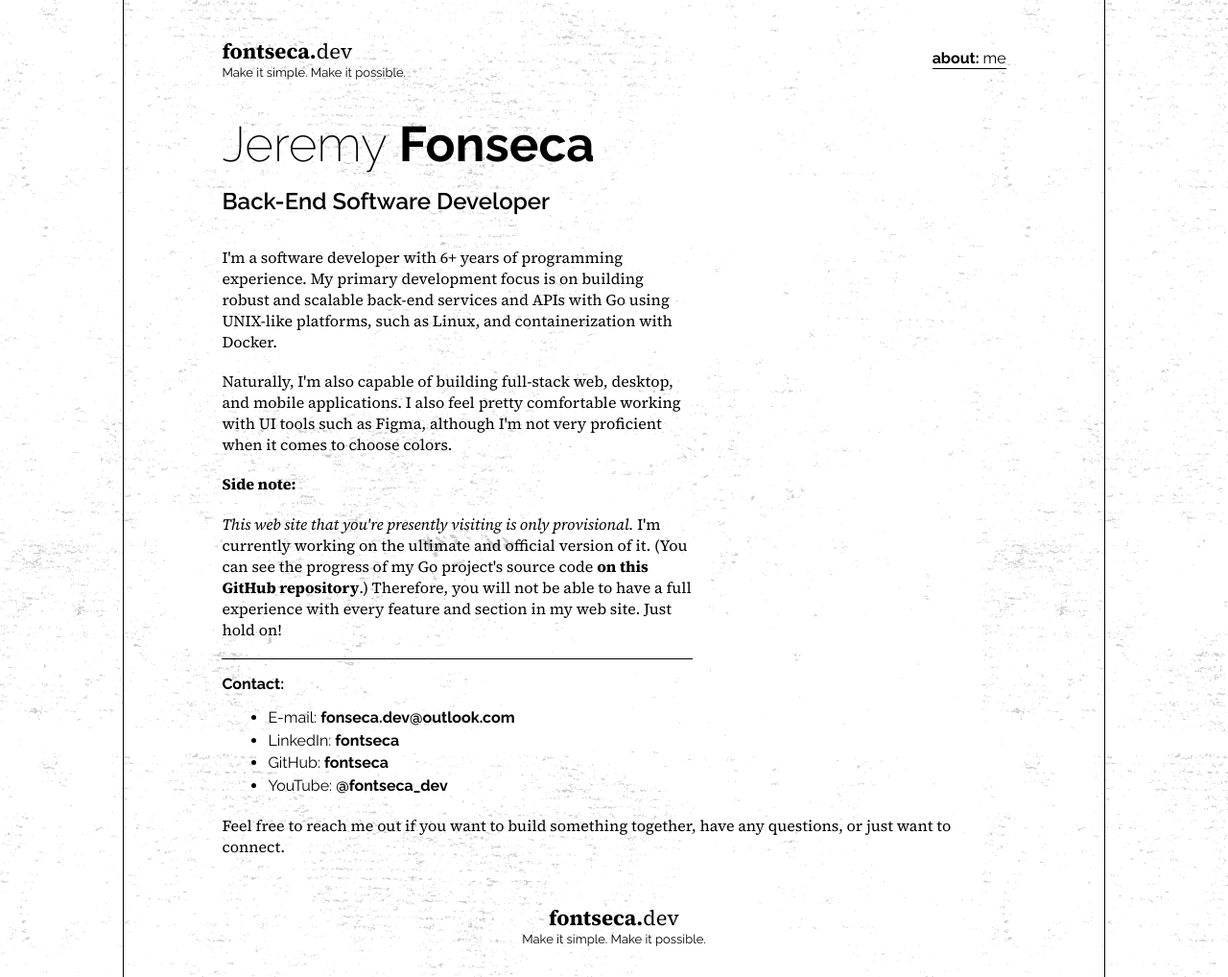
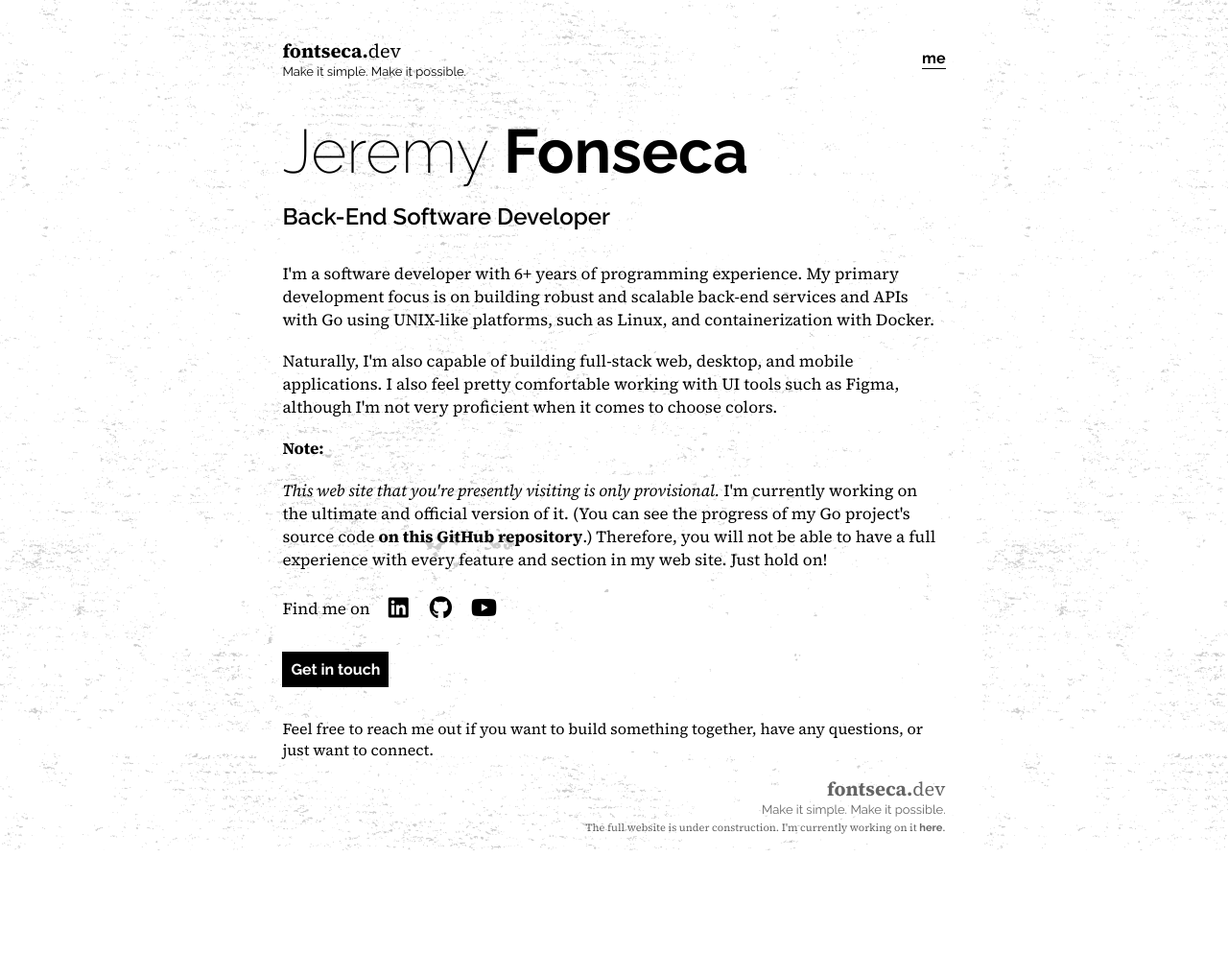
Before and after one commit to fontseca/fontseca, a plain HTML site: page index.html in a window 1280 px wide. Shown: the whole page at 96% size. After the commit the page ends 886 px from the top, so only its background shows below. Drawn offline with Linux system fonts and the light colour scheme.

Commit message:
Update main page.
Signed-off-by: Jeremy Fonseca <fonseca.dev@outlook.com>

```diff
--- a/index.html
+++ b/index.html
@@ -27,6 +27,13 @@
       sizes="16x16"
       href="public/icons/favicon-16x16.png"
     />
+    <link
+      rel="stylesheet"
+      href="https://cdnjs.cloudflare.com/ajax/libs/font-awesome/6.5.1/css/all.min.css"
+      integrity="sha512-DTOQO9RWCH3ppGqcWaEA1BIZOC6xxalwEsw9c2QQeAIftl+Vegovlnee1c9QX4TctnWMn13TZye+giMm8e2LwA=="
+      crossorigin="anonymous"
+      referrerpolicy="no-referrer"
+    />
     <link rel="manifest" href="/public/icons/site.webmanifest" />
     <title>fontseca.dev — me</title>
   </head>
@@ -42,7 +49,7 @@
         <nav class="navigation" id="navigation">
           <ul class="navigation-list">
             <li class="navigation-list-item">
-              <a href="/" class="selected">about: <span>me</span></a>
+              <a href="/" class="selected">me</a>
             </li>
           </ul>
         </nav>
@@ -72,7 +79,7 @@
           </p>
 
           <p>
-            <strong>Side note:</strong>
+            <strong>Note:</strong>
           </p>
 
           <p>
@@ -89,50 +96,31 @@
             >.) Therefore, you will not be able to have a full experience with
             every feature and section in my web site. Just hold on!
           </p>
-
-          <div class="line"></div>
         </section>
 
-        <section class="contact-container">
-          <p><strong>Contact:</strong></p>
-          <ul>
-            <li>
-              <p>
-                E-mail:
-                <a target="_blank" href="mailto:fontseca.dev@outlook.com"
-                  >fonseca.dev@outlook.com</a
-                >
-              </p>
-            </li>
+        <div class="contact-icons-container">
+          <p class="label">Find me on</p>
 
-            <li>
-              <p>
-                LinkedIn:
-                <a target="_blank" href="https://www.linkedin.com/in/fontseca"
-                  >fontseca</a
-                >
-              </p>
-            </li>
+          <div class="contact-icons">
+            <a target="_blank" href="https://www.linkedin.com/in/fontseca">
+              <i class="fa-brands fa-linkedin"></i>
+            </a>
 
-            <li>
-              <p>
-                GitHub:
-                <a target="_blank" href="https://github.com/fontseca"
-                  >fontseca</a
-                >
-              </p>
-            </li>
+            <a target="_blank" href="https://github.com/fontseca">
+              <i class="fa-brands fa-github"></i>
+            </a>
 
-            <li>
-              <p>
-                YouTube:
-                <a target="_blank" href="https://www.youtube.com/@fontseca_dev"
-                  >@fontseca_dev</a
-                >
-              </p>
-            </li>
-          </ul>
-        </section>
+            <a target="_blank" href="https://www.youtube.com/@fontseca_dev">
+              <i class="fa-brands fa-youtube"></i>
+            </a>
+          </div>
+        </div>
+
+        <div class="buttons">
+          <a class="btn filled" href="mailto:fontseca.dev@outlook.com"
+            >Get in touch</a
+          >
+        </div>
 
         <p class="bottom-line">
           Feel free to reach me out if you want to build something together,
@@ -141,9 +129,24 @@
       </main>
 
       <footer class="footer">
-        <div class="logo">
-          <p class="logo-text">fontseca.<span>dev</span></p>
-          <p class="logo-motto">Make it simple. Make it possible.</p>
+        <div class="footer-header">
+          <a href="/">
+            <div class="logo">
+              <p class="logo-text">fontseca.<span>dev</span></p>
+              <p class="logo-motto">Make it simple. Make it possible.</p>
+            </div>
+          </a>
+        </div>
+        <div class="footer-content">
+          <p>
+            The full website is under construction. I'm currently working on it
+            <a
+              href="https://github.com/fontseca/.dev"
+              target="_blank"
+              title="Website's source code"
+              >here</a
+            >.
+          </p>
         </div>
       </footer>
     </div>
--- a/public/stylesheets/stylesheet.css
+++ b/public/stylesheets/stylesheet.css
@@ -6,7 +6,7 @@
 }
 
 body {
-  background-image: url("../images/white-theme-bg.png");
+  background-image: url("../images/wbg.webp");
   background-size: 80%;
   background-attachment: fixed;
   min-height: 100%;
@@ -32,7 +32,7 @@ a:hover {
 }
 
 .logo-text {
-  font-size: 22px;
+  font-size: 20px;
   font-weight: 700;
   font-family: "Source Serif 4", sans-serif;
 }
@@ -46,29 +46,61 @@ a:hover {
   font-size: 13px;
 }
 
+/* Button.  */
+
+.btn {
+  display: inline-block;
+  text-align: center;
+  vertical-align: middle;
+  padding: 0.5rem;
+  background-color: white;
+  color: black;
+  cursor: pointer;
+  border: 1px solid black;
+  text-decoration: none;
+  font-weight: 700;
+  font-family: "Raleway", sans-serif;
+}
+
+.btn:hover {
+  text-decoration: underline;
+}
+
+.btn.filled {
+  background-color: black;
+  color: white;
+}
+
 /* Wrapper.  */
 
 .site-wrapper {
-  width: 80%;
-  min-height: 100vh;
+  width: 54%;
+  max-width: 54rem;
+  min-height: 100%;
   margin: auto;
-  border-left: 1px solid black;
-  border-right: 1px solid black;
-  padding-left: 8%;
-  padding-right: 8%;
-  max-width: 1570px;
   display: block;
+}
+
+@media screen and (max-width: 1120px) {
+  .site-wrapper {
+    width: 70%;
+  }
+}
+
+@media screen and (max-width: 610px) {
+  .site-wrapper {
+    width: 75%;
+  }
 }
 
 @media screen and (max-width: 510px) {
   .site-wrapper {
-    padding-left: 6%;
-    padding-right: 6%;
+    width: 80%;
   }
 }
 
 .main {
-  min-height: 100%;
+  min-height: 76vh;
 }
 
 /* Header and navigation.  */
@@ -134,7 +166,7 @@ a:hover {
 /* Me section.  */
 
 .me-container .name {
-  font-size: clamp(2.5rem, 4vw, 4vw);
+  font-size: clamp(3.5rem, 5vw, 6vw);
   font-weight: 200;
 }
 
@@ -143,9 +175,9 @@ a:hover {
 }
 
 .me-container .job-title {
-  font-size: clamp(1.5rem, 1vw, 1vw);
+  font-size: clamp(1.5rem, 1.5vw, 3vw);
   font-weight: 600;
-  margin-top: 15px;
+  margin-top: 1rem;
 }
 
 .me-container .job-title span {
@@ -156,7 +188,6 @@ a:hover {
 
 .summary-container {
   padding-top: 33px;
-  width: 60%;
 }
 
 @media screen and (max-width: 1120px) {
@@ -170,46 +201,80 @@ a:hover {
 }
 
 .summary-container p {
-  font-size: clamp(16px, 1vw, 1vw);
+  font-family: "Source Serif 4", sans-serif;
+  font-size: 17px;
   margin-bottom: 1.2rem;
-}
-
-.line {
-  background-color: black;
-  width: 100%;
-  height: 1px;
 }
 
 /* Contact section.  */
 
-.contact-container {
-  padding-top: 1rem;
-  padding-bottom: 1rem;
+.contact-icons-container {
+  display: flex;
+  align-items: center;
+  padding-bottom: 1.6rem;
 }
 
-.contact-container ul {
-  padding-left: 3rem;
+.contact-icons-container > p.label {
+  font-family: "Source Serif 4", sans-serif;
+  font-size: 17px;
+  padding-right: 0.6rem;
 }
 
-.contact-container > p:first-child {
-  padding-bottom: 1rem;
+.contact-icons a {
+  display: inline-block;
+  width: 40px;
+  height: 40px;
+  text-align: center;
+  padding: 0.4rem;
+  border: 1px solid transparent;
 }
 
-.contact-container ul li {
-  padding-bottom: 0.3rem;
+.contact-icons a i {
+  font-size: 24px;
+}
+
+.contact-icons a:hover {
+  border: 1px solid black;
+}
+
+.buttons * {
+  margin-right: 1rem;
+}
+
+@media screen and (max-width: 510px) {
+  .buttons {
+    display: flex;
+    flex-wrap: wrap;
+  }
+
+  .buttons * {
+    margin-right: 0;
+    margin-bottom: 1rem;
+    width: 100%;
+  }
 }
 
 .bottom-line {
-  margin-bottom: 1rem;
+  margin-top: 2rem;
   font-family: "Source Serif 4", sans-serif;
 }
 
 /* Footer.  */
 
 .footer {
-  padding-top: 2rem;
-  padding-bottom: 2rem;
-  text-align: center;
+  display: flex;
+  flex-direction: column;
+  align-items: end;
+  width: 100%;
+  opacity: 0.6;
+  padding-top: 1rem;
+  padding-bottom: 1rem;
+  text-align: right;
+}
+
+.footer-header a {
+  text-decoration: none;
+  font-weight: normal !important;
 }
 
 .footer-content p {
@@ -217,3 +282,19 @@ a:hover {
   font-family: "Source Serif 4", sans-serif;
   font-size: 11px;
 }
+
+@media screen and (max-width: 1220px) {
+  .contact-icons {
+    width: 100%;
+  }
+}
+
+@media screen and (max-width: 1120px) {
+  .contact-icons {
+    width: 60%;
+  }
+
+  .summary-container {
+    max-width: 38rem;
+  }
+}
```
Also changed, not shown: public/images/wbg.webp (added), public/images/white-theme-bg.png (deleted).
